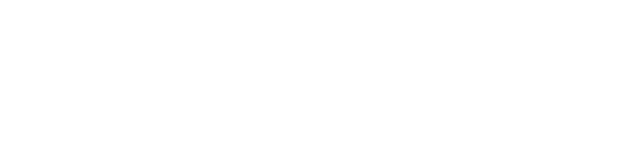
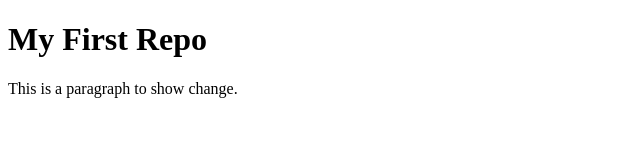
Before and after one commit to buji405/github-intro, a plain HTML site: page index.html in a window 1280 px wide. Shown: the whole page, without its empty margins (0-640 px from the left). Drawn offline with Linux system fonts and the light colour scheme.

Commit message:
Add paragraph

```diff
--- a/index.html
+++ b/index.html
@@ -3,5 +3,9 @@
   <head>
 
   </head>
+  <body>
+    <h1>My First Repo</h1>
+    <p>This is a paragraph to show change.</p>
+  </body>
 
 </html>
```
